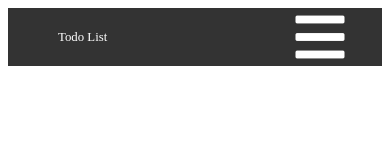
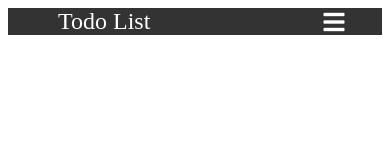
Before and after one commit to AhmadAllabadi1/Todo-List, a website built with webpack: page src/template.html in a window 390 px wide. Built offline with nearby package versions, Linux system fonts and the light colour scheme; files whose address does not match are found by name.

Commit message:
Commiting

```diff
--- a/src/styles/sideBar.css
+++ b/src/styles/sideBar.css
@@ -85,14 +85,14 @@
 
 @media only screen and (max-width: 408px){
     #hamBurgerIcon{
-        font-size: 3.5rem;
+        font-size: 1.5rem;
         visibility: visible;
         padding-right: 10%;
 
     }
 
     .main-title{
-        font-size: 0.8rem;
+        font-size: 1.5rem;
     }
 
     .sideBarContainer{
```
Also changed, not shown: dist/main.js.
